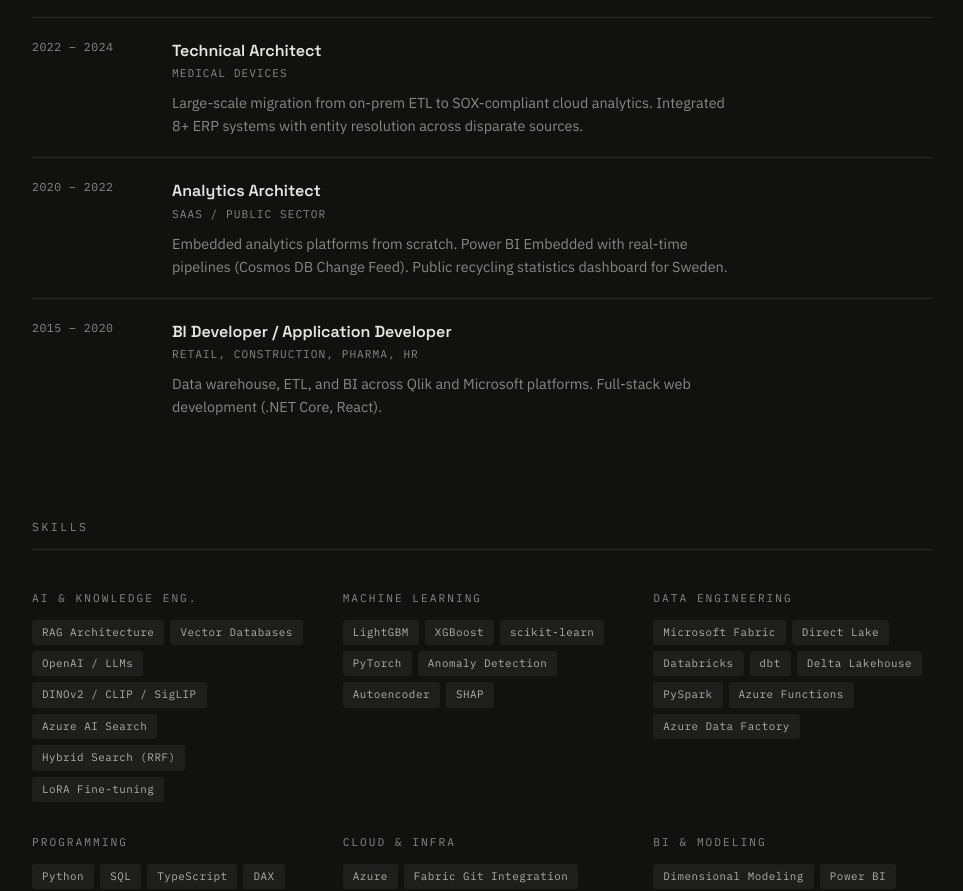
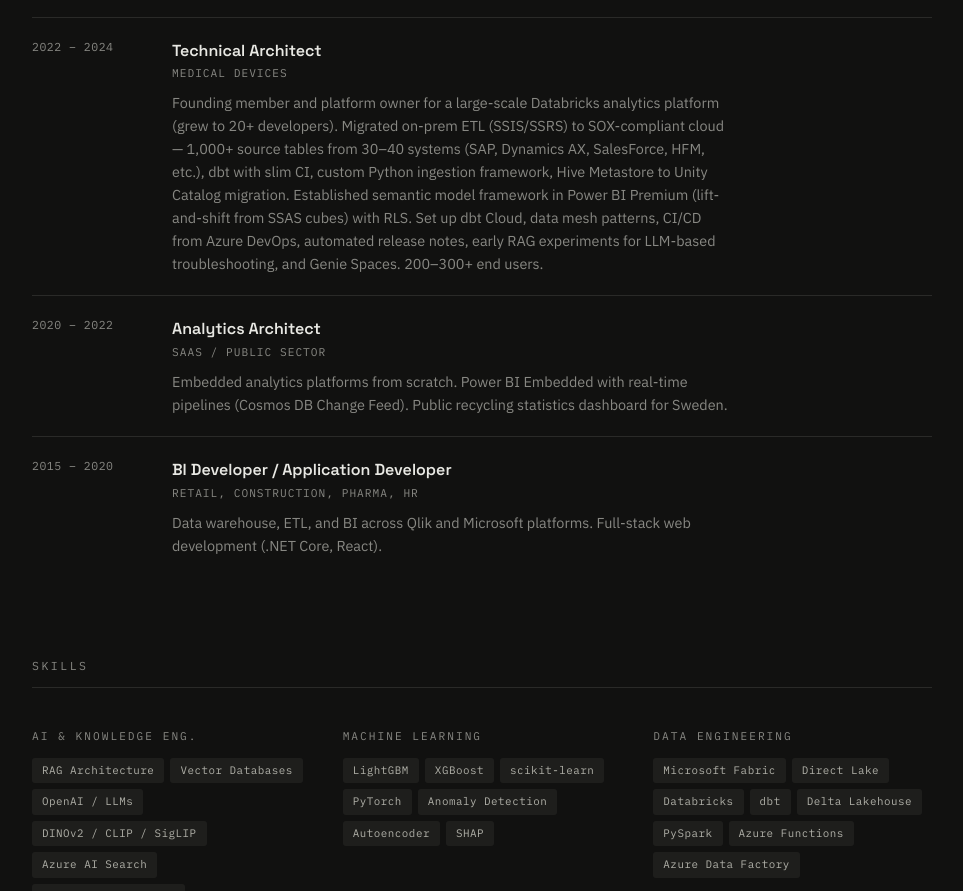
Before and after one commit to henrikamnas/portfolio, a plain HTML site: page index.html in a window 1280 px wide. Shown: the part 3983-4874 px from the top of the page, without its empty margins (288-1251 px from the left). Drawn offline with Linux system fonts and the light colour scheme.

Commit message:
expand Dentsply Sirona experience with full platform details and SSAS migration

```diff
--- a/index.html
+++ b/index.html
@@ -848,8 +848,14 @@
                     <div class="exp-role">Technical Architect</div>
                     <div class="exp-industry">Medical Devices</div>
                     <p class="exp-desc">
-                        Large-scale migration from on-prem ETL to SOX-compliant cloud analytics.
-                        Integrated 8+ ERP systems with entity resolution across disparate sources.
+                        Founding member and platform owner for a large-scale Databricks analytics platform (grew to 20+ developers).
+                        Migrated on-prem ETL (SSIS/SSRS) to SOX-compliant cloud &mdash;
+                        1,000+ source tables from 30&ndash;40 systems (SAP, Dynamics AX, SalesForce, HFM, etc.),
+                        dbt with slim CI, custom Python ingestion framework, Hive Metastore to Unity Catalog migration.
+                        Established semantic model framework in Power BI Premium (lift-and-shift from SSAS cubes) with RLS.
+                        Set up dbt Cloud, data mesh patterns, CI/CD from Azure DevOps, automated release notes,
+                        early RAG experiments for LLM-based troubleshooting, and Genie Spaces.
+                        200&ndash;300+ end users.
                     </p>
                 </div>
             </div>
```
